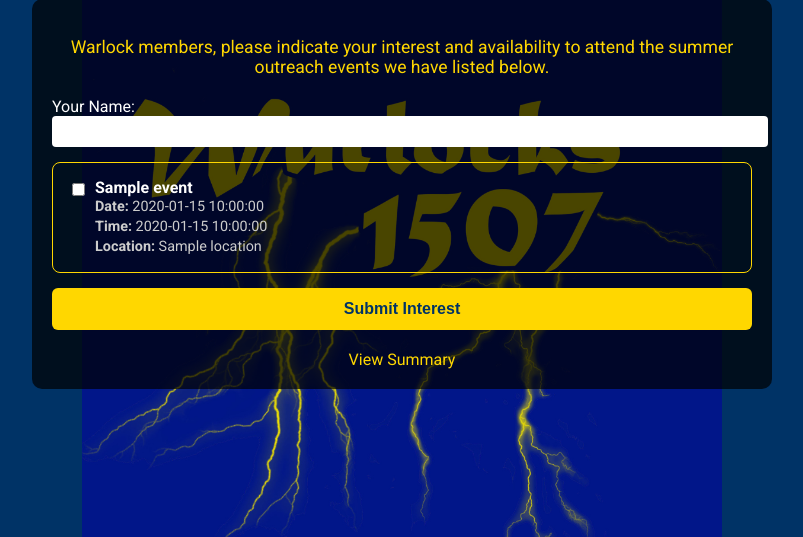
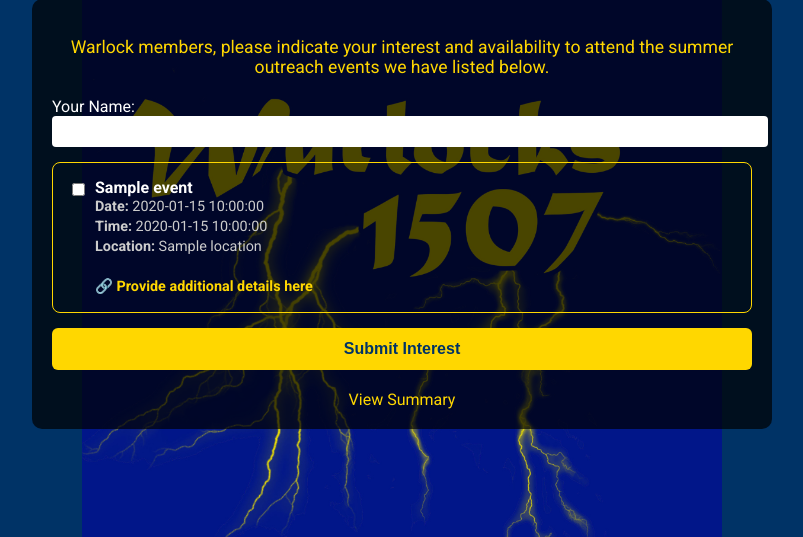
Before and after one commit to cschaus1507/2025summeroutreach, a Python web app: template templates/index.html in a window 1280 px wide. Shown: the part 69-606 px from the top of the page, without its empty margins (238-1041 px from the left). Run offline with Jinja, Linux system fonts and the light colour scheme; the template is opened without the code that fills it: most values are stand-ins (such as "Sample title", 1, 10 or a date in 2020).

Commit message:
Update index.html

```diff
--- a/templates/index.html
+++ b/templates/index.html
@@ -104,6 +104,8 @@
                   {% if event.date %}<div><strong>Date:</strong> {{ event.date }}</div>{% endif %}
                   {% if event.time %}<div><strong>Time:</strong> {{ event.time }}</div>{% endif %}
                   {% if event.location %}<div><strong>Location:</strong> {{ event.location }}</div>{% endif %}
+                  {% if event.link %}<div><a href="{{ event.link }}" target="_blank" style="color:#FFD700; font-weight:bold;">🔗 Provide additional details here</a></div>
+{% endif %}
                 </div>
               </div>
             </label>
```
